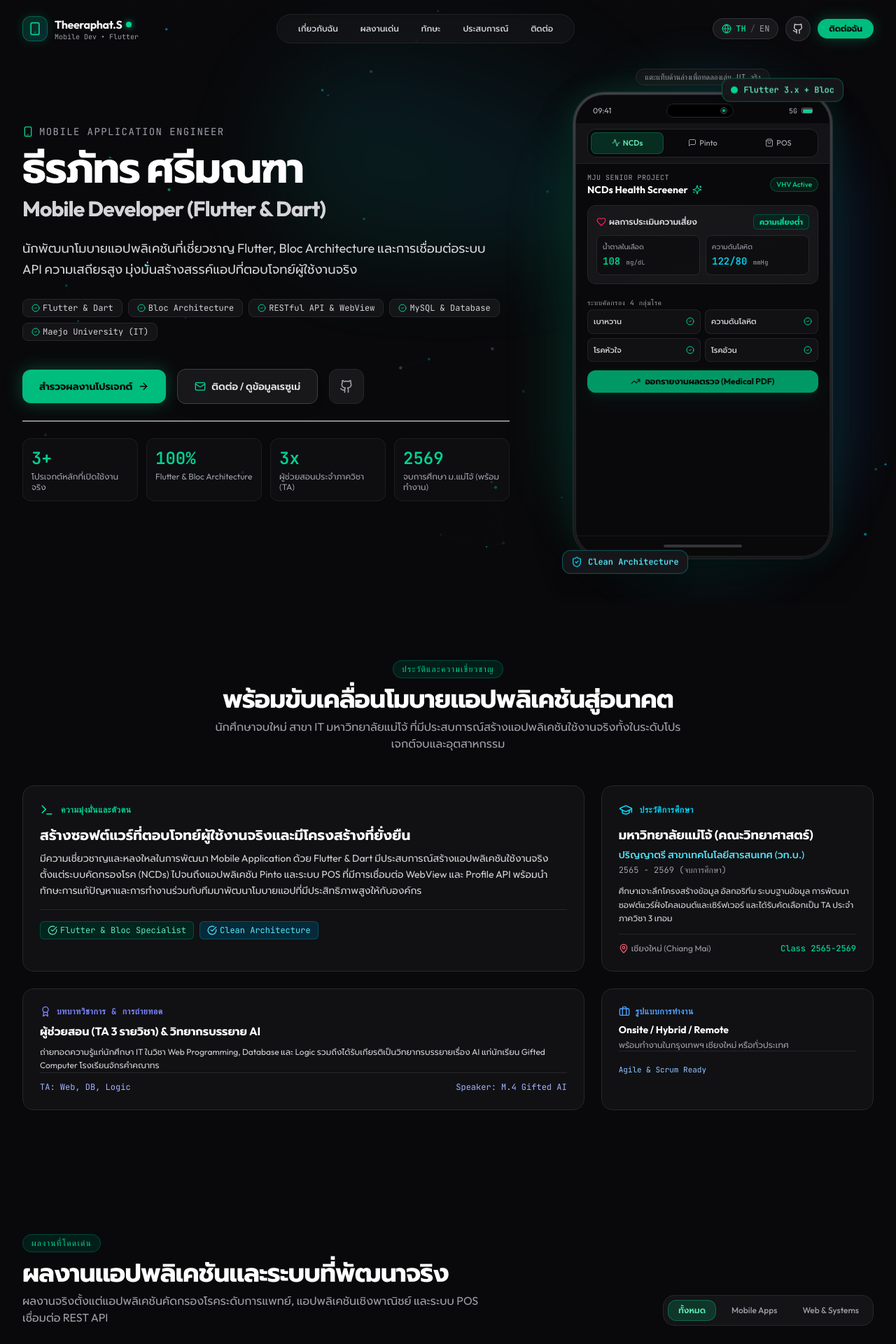
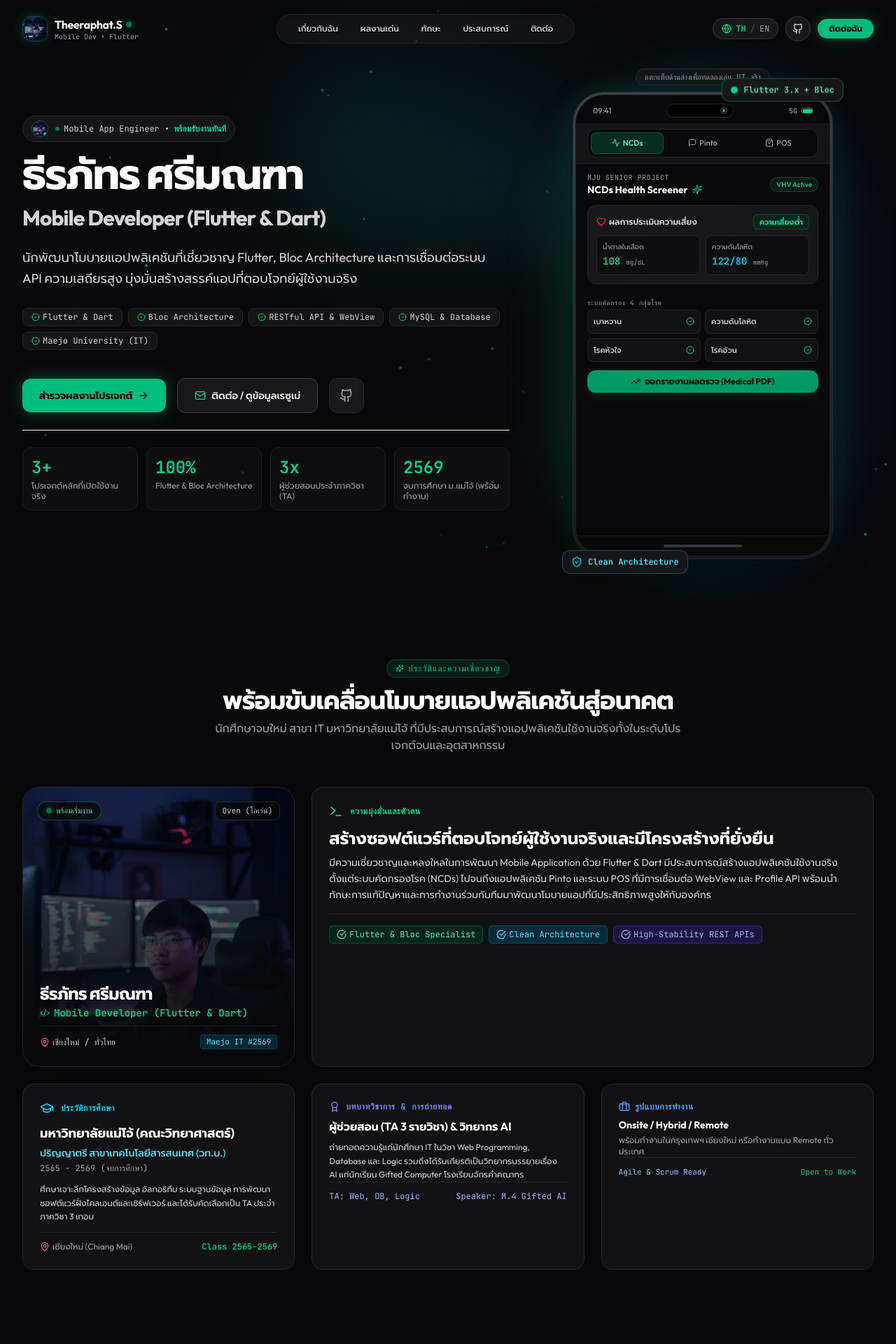
Before and after one commit to Theeraphat-S/portfolio-web, a React (Vite) app: page / in a window 1280 px wide. Shown: the top 1920 px of the page at 70% size. Built offline with nearby package versions, Linux system fonts and the light colour scheme.

Commit message:
feat: implement navbar and hero sections with responsive design and language toggle support

```diff
--- a/src/components/AboutBento.tsx
+++ b/src/components/AboutBento.tsx
@@ -5,7 +5,9 @@ import {
   Terminal,
   MapPin,
   Award,
-  CheckCircle
+  CheckCircle,
+  Sparkles,
+  Code2
 } from 'lucide-react';
 import { useLanguage } from '../context/LanguageContext';
 import { portfolioData } from '../data/portfolioData';
@@ -21,7 +23,8 @@ export const AboutBento: React.FC = () => {
 
         {/* Section Header */}
         <div className="mb-12 text-center max-w-2xl mx-auto">
-          <span className="text-xs font-mono uppercase tracking-widest text-emerald-400 bg-emerald-950/60 px-3 py-1 rounded-full border border-emerald-800/60">
+          <span className="text-xs font-mono uppercase tracking-widest text-emerald-400 bg-emerald-950/60 px-3 py-1 rounded-full border border-emerald-800/60 inline-flex items-center gap-1.5">
+            <Sparkles className="w-3 h-3" />
             {t('ประวัติและความเชี่ยวชาญ', 'About & Profile')}
           </span>
           <h2 className="text-3xl sm:text-4xl font-extrabold text-white mt-3 tracking-tight">
@@ -38,8 +41,59 @@ export const AboutBento: React.FC = () => {
         {/* Bento Grid Layout (Balanced 2 Rows x 3 Columns on lg) */}
         <div className="grid grid-cols-1 md:grid-cols-2 lg:grid-cols-3 gap-4 sm:gap-6">
 
-          {/* Card 1: Core Bio & Philosophy (Spans 2 cols on lg) */}
-          <div className="md:col-span-2 lg:col-span-2">
+          {/* Card 1: Featured Portrait Profile Card (Spans 1 col on lg) */}
+          <div className="md:col-span-1 lg:col-span-1">
+            <div className="group relative h-full min-h-[380px] sm:min-h-[400px] rounded-2xl sm:rounded-3xl overflow-hidden border border-zinc-800 bg-zinc-950/90 shadow-2xl flex flex-col justify-between hover:border-emerald-500/50 transition-all duration-500">
+              {/* Profile Background Image with Smooth Hover Zoom */}
+              <img
+                src="/profile.jpg"
+                alt={personal.nameEn}
+                className="absolute inset-0 w-full h-full object-cover object-top transition-transform duration-700 ease-out group-hover:scale-105"
+              />
+
+              {/* Glassmorphic Cyberpunk Gradient Overlay */}
+              <div className="absolute inset-0 bg-gradient-to-t from-zinc-950 via-zinc-950/60 to-transparent pointer-events-none" />
+              <div className="absolute inset-0 bg-emerald-950/10 mix-blend-overlay pointer-events-none" />
+
+              {/* Top Floating Badges */}
+              <div className="relative z-10 p-4 sm:p-5 flex items-center justify-between pointer-events-none">
+                <span className="inline-flex items-center gap-1.5 px-3 py-1 rounded-full bg-zinc-950/80 border border-emerald-500/40 text-[11px] font-mono text-emerald-300 backdrop-blur-md shadow-lg">
+                  <span className="w-2 h-2 rounded-full bg-emerald-400 animate-pulse shadow-[0_0_8px_#10b981]" />
+                  {lang === 'th' ? 'พร้อมเริ่มงาน' : 'Open to Work'}
+                </span>
+
+                <span className="px-2.5 py-1 rounded-lg bg-zinc-950/80 border border-zinc-800 text-[11px] font-mono text-zinc-300 backdrop-blur-md">
+                  {personal.nickname} ({lang === 'th' ? 'โอเว่น' : 'Oven'})
+                </span>
+              </div>
+
+              {/* Bottom Profile Details Overlay */}
+              <div className="relative z-10 p-5 sm:p-6 space-y-2">
+                <div className="space-y-0.5">
+                  <h3 className="text-xl sm:text-2xl font-extrabold text-white tracking-tight drop-shadow-md">
+                    {lang === 'th' ? personal.nameTh : personal.nameEn}
+                  </h3>
+                  <p className="text-xs sm:text-sm font-semibold font-mono text-emerald-400 flex items-center gap-1.5">
+                    <Code2 className="w-3.5 h-3.5" />
+                    {lang === 'th' ? personal.titleTh : personal.titleEn}
+                  </p>
+                </div>
+
+                <div className="pt-3 border-t border-zinc-800/80 flex items-center justify-between text-xs text-zinc-300 font-mono">
+                  <span className="flex items-center gap-1">
+                    <MapPin className="w-3.5 h-3.5 text-rose-400 shrink-0" />
+                    {lang === 'th' ? 'เชียงใหม่ / ทั่วไทย' : 'Chiang Mai, TH'}
+                  </span>
+                  <span className="text-[11px] text-cyan-300 bg-cyan-950/70 px-2 py-0.5 rounded border border-cyan-800/40">
+                    Maejo IT #2569
+                  </span>
+                </div>
+              </div>
+            </div>
+          </div>
+
+          {/* Card 2: Core Bio & Philosophy (Spans 2 cols on lg) */}
+          <div className="md:col-span-1 lg:col-span-2">
             <SpotlightCard
               spotlightColor="rgba(16, 185, 129, 0.15)"
               className="h-full flex flex-col justify-between"
@@ -51,7 +105,7 @@ export const AboutBento: React.FC = () => {
                     {t('ความมุ่งมั่นและตัวตน', 'Core Philosophy')}
                   </span>
                 </div>
-                <h3 className="text-xl font-bold text-white mb-2">
+                <h3 className="text-xl sm:text-2xl font-bold text-white mb-2">
                   {t('สร้างซอฟต์แวร์ที่ตอบโจทย์ผู้ใช้งานจริงและมีโครงสร้างที่ยั่งยืน', 'Building Clean, Reliable & Human-Centric Software')}
                 </h3>
                 <p className="text-sm text-zinc-300 leading-relaxed">
@@ -71,11 +125,15 @@ export const AboutBento: React.FC = () => {
                   <CheckCircle className="w-3.5 h-3.5" />
                   Clean Architecture
                 </span>
+                <span className="text-xs font-mono text-indigo-300 bg-indigo-950/80 px-2.5 py-1 rounded-md border border-indigo-700/50 flex items-center gap-1">
+                  <CheckCircle className="w-3.5 h-3.5" />
+                  High-Stability REST APIs
+                </span>
               </div>
             </SpotlightCard>
           </div>
 
-          {/* Card 2: Education (Maejo University) (Spans 1 col on lg) */}
+          {/* Card 3: Education (Maejo University) (Spans 1 col on lg) */}
           <div className="md:col-span-1 lg:col-span-1">
             <SpotlightCard
               spotlightColor="rgba(6, 182, 212, 0.15)"
@@ -115,8 +173,8 @@ export const AboutBento: React.FC = () => {
             </SpotlightCard>
           </div>
 
-          {/* Card 3: Leadership & Academic Roles (Spans 2 cols on lg) */}
-          <div className="md:col-span-2 lg:col-span-2">
+          {/* Card 4: Leadership & Academic Roles (Spans 1 col on lg) */}
+          <div className="md:col-span-1 lg:col-span-1">
             <SpotlightCard
               spotlightColor="rgba(168, 85, 247, 0.15)"
               className="h-full flex flex-col justify-between"
@@ -129,12 +187,12 @@ export const AboutBento: React.FC = () => {
                   </span>
                 </div>
                 <h4 className="text-base font-bold text-white">
-                  {t('ผู้ช่วยสอน (TA 3 รายวิชา) & วิทยากรบรรยาย AI', '3x Teaching Assistant & AI Workshop Keynote')}
+                  {t('ผู้ช่วยสอน (TA 3 รายวิชา) & วิทยากร AI', '3x TA & AI Workshop Keynote')}
                 </h4>
                 <p className="text-xs text-zinc-300 mt-2 leading-relaxed">
                   {t(
                     'ถ่ายทอดความรู้แก่นักศึกษา IT ในวิชา Web Programming, Database และ Logic รวมถึงได้รับเกียรติเป็นวิทยากรบรรยายเรื่อง AI แก่นักเรียน Gifted Computer โรงเรียนจักรคำคณาทร',
-                    'Mentored 100+ students in Frontend, SQL Databases & Logic. Invited keynote speaker on ethical AI for Gifted Computer students at Jakkhumkhanathorn School.'
+                    'Mentored 100+ students in Frontend, SQL Databases & Logic. Invited keynote speaker on AI for Gifted Computer students at Jakkhumkhanathorn School.'
                   )}
                 </p>
               </div>
@@ -146,7 +204,7 @@ export const AboutBento: React.FC = () => {
             </SpotlightCard>
           </div>
 
-          {/* Card 4: Work Style & Location (Spans 1 col on lg) */}
+          {/* Card 5: Work Style & Location (Spans 1 col on lg) */}
           <div className="md:col-span-1 lg:col-span-1">
             <SpotlightCard
               spotlightColor="rgba(59, 130, 246, 0.15)"
@@ -163,13 +221,16 @@ export const AboutBento: React.FC = () => {
                   {t('Onsite / Hybrid / Remote', 'Onsite / Hybrid / Remote')}
                 </h4>
                 <p className="text-xs text-zinc-400 mt-1">
-                  {t('พร้อมทำงานในกรุงเทพฯ เชียงใหม่ หรือทั่วประเทศ', 'Open to relocation to Bangkok or remote setup')}
+                  {t('พร้อมทำงานในกรุงเทพฯ เชียงใหม่ หรือทำงานแบบ Remote ทั่วประเทศ', 'Open to relocation to Bangkok, Chiang Mai, or full Remote setup')}
                 </p>
               </div>
 
-              <div className="pt-3 border-t border-zinc-800">
+              <div className="pt-3 border-t border-zinc-800 flex items-center justify-between">
                 <span className="text-[11px] font-mono text-blue-300">
                   Agile & Scrum Ready
+                </span>
+                <span className="text-[11px] font-mono text-emerald-400">
+                  Open to Work
                 </span>
               </div>
             </SpotlightCard>
--- a/src/components/Hero.tsx
+++ b/src/components/Hero.tsx
@@ -2,7 +2,6 @@ import React from 'react';
 import { motion } from 'framer-motion';
 import {
   ArrowRight,
-  Smartphone,
   CheckCircle2,
   Github,
   Mail
@@ -42,12 +41,22 @@ export const Hero: React.FC = () => {
             transition={{ duration: 0.6, ease: [0.16, 1, 0.3, 1] }}
             className="lg:col-span-7 flex flex-col items-start space-y-6"
           >
-            {/* Main Name & Title */}
-            <div className="space-y-2">
-              <p className="text-sm font-mono text-zinc-400 uppercase tracking-widest flex items-center gap-2">
-                <Smartphone className="w-4 h-4 text-emerald-400" />
-                Mobile Application Engineer
-              </p>
+            {/* Status Pill & Avatar */}
+            <div className="space-y-3">
+              <div className="inline-flex items-center gap-2.5 px-3 py-1.5 rounded-full bg-zinc-900/90 border border-zinc-800 backdrop-blur-md shadow-inner">
+                <div className="relative w-6 h-6 rounded-full overflow-hidden border border-emerald-500/50 shrink-0">
+                  <img
+                    src="/profile.jpg"
+                    alt={personal.nameEn}
+                    className="w-full h-full object-cover object-top"
+                  />
+                  <span className="absolute bottom-0 right-0 w-1.5 h-1.5 rounded-full bg-emerald-400 ring-1 ring-zinc-950" />
+                </div>
+                <span className="text-xs font-mono text-zinc-300 flex items-center gap-1.5">
+                  <span className="w-1.5 h-1.5 rounded-full bg-emerald-400 animate-pulse" />
+                  Mobile App Engineer &bull; <span className="text-emerald-400 font-semibold">{t('พร้อมรับงานทันที', 'Open to Work')}</span>
+                </span>
+              </div>
 
               <h1 className="text-4xl sm:text-5xl lg:text-6xl font-extrabold tracking-tight text-white leading-[1.1]">
                 <DecryptedText
--- a/src/components/Navbar.tsx
+++ b/src/components/Navbar.tsx
@@ -45,15 +45,20 @@ export const Navbar: React.FC = () => {
         }`}
       >
         <div className="max-w-7xl mx-auto px-4 sm:px-6 lg:px-8 flex items-center justify-between">
-          {/* Logo / Brand */}
+          {/* Logo / Brand with Profile Avatar */}
           <a href="#" className="flex items-center gap-2.5 group">
-            <div className="w-9 h-9 rounded-xl bg-gradient-to-br from-emerald-500/20 to-cyan-500/20 border border-emerald-500/40 flex items-center justify-center text-emerald-400 group-hover:border-emerald-400/80 transition-all shadow-[0_0_15px_rgba(16,185,129,0.2)]">
-              <Smartphone className="w-5 h-5" />
+            <div className="relative w-9 h-9 rounded-xl overflow-hidden border border-emerald-500/40 group-hover:border-emerald-400 transition-all shadow-[0_0_15px_rgba(16,185,129,0.25)] shrink-0">
+              <img
+                src="/profile.jpg"
+                alt={portfolioData.personal.nameEn}
+                className="w-full h-full object-cover object-top"
+              />
+              <div className="absolute inset-0 bg-emerald-500/10 mix-blend-overlay group-hover:opacity-0 transition-opacity" />
             </div>
             <div className="flex flex-col">
               <span className="font-bold text-sm sm:text-base text-zinc-100 tracking-tight flex items-center gap-1.5">
                 Theeraphat.S
-                <span className="inline-block w-2 h-2 rounded-full bg-emerald-400 shadow-[0_0_8px_#10b981]" />
+                <span className="inline-block w-2 h-2 rounded-full bg-emerald-400 shadow-[0_0_8px_#10b981] animate-pulse" />
               </span>
               <span className="text-[10px] font-mono text-zinc-400 -mt-0.5">
                 Mobile Dev &bull; Flutter
```
Also changed, not shown: public/profile.jpg (added), src/assets/profile.jpg (added).
